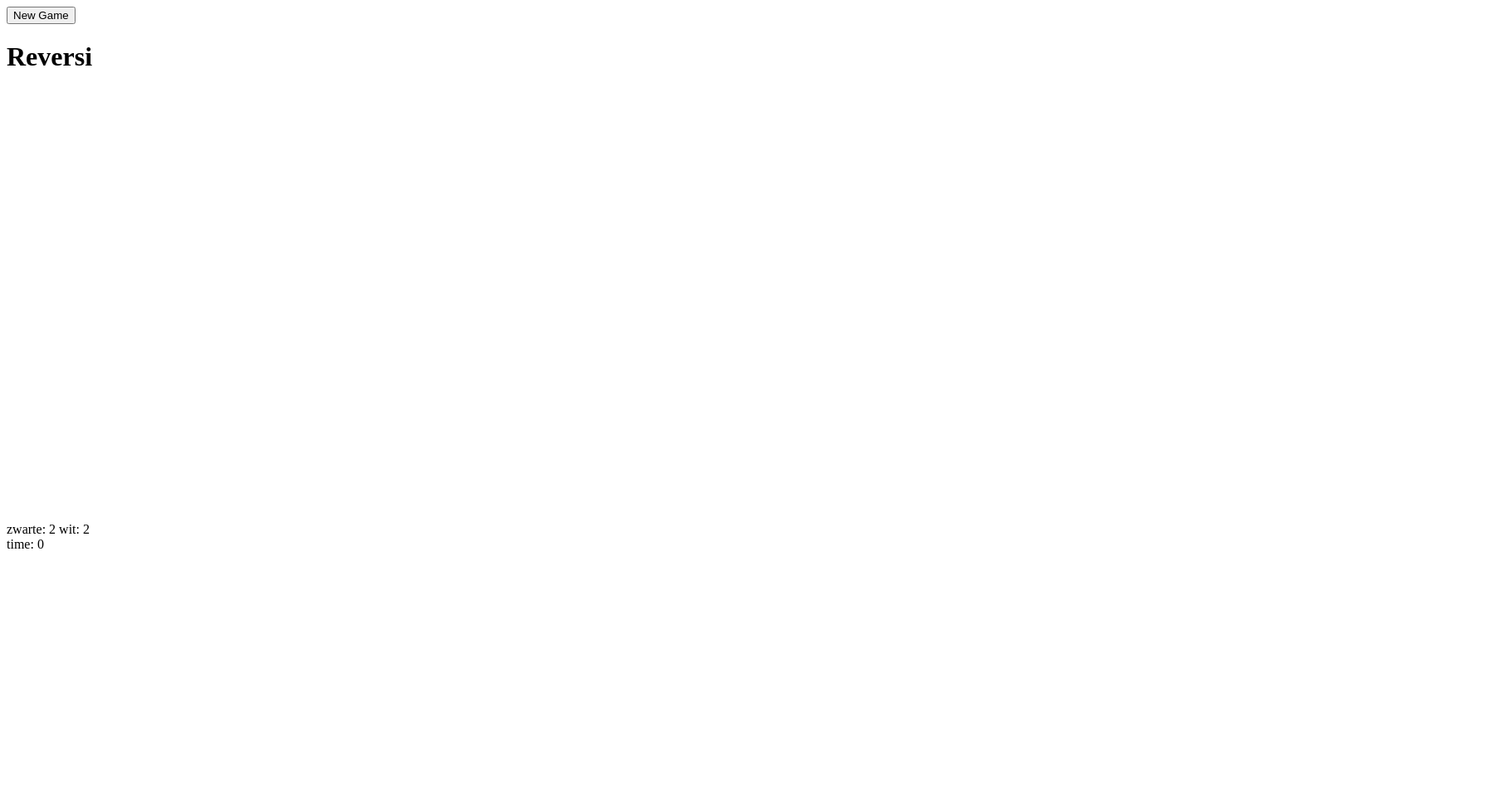
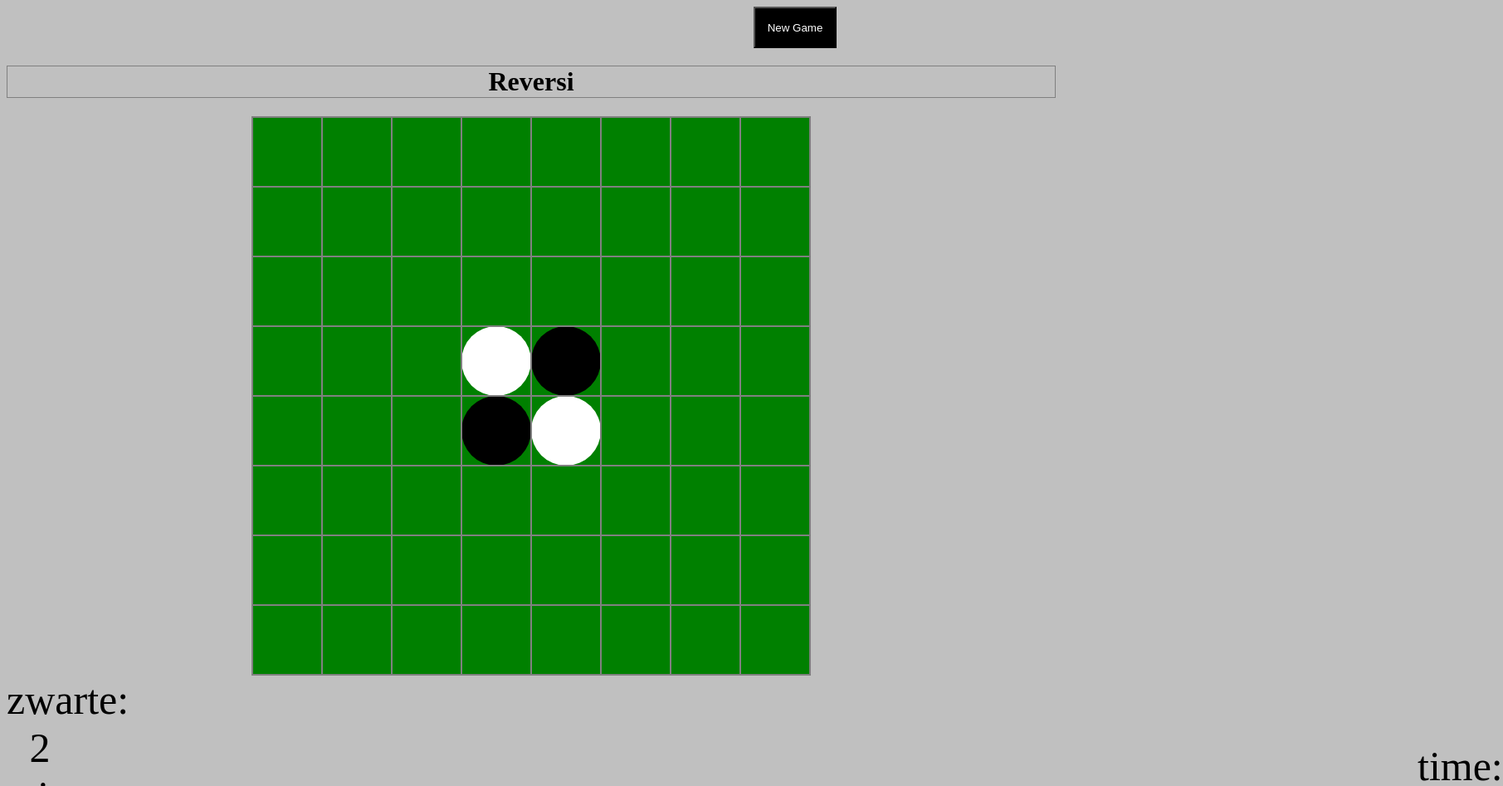
Before and after one commit to Magarmanoj28/Taak, a plain HTML site: page index.html in a window 1280 px wide. Shown: the top 947 px of the page at 83% size, 1811 px wide, since content can reach past the window. Before the commit the page ends 800 px from the top, so only its background shows below. Drawn offline with Linux system fonts and the light colour scheme.

Commit message:
Update stylesheet.css

```diff
--- a/stylesheet.css
+++ b/stylesheet.css
@@ -1,25 +1,80 @@
 /* Schrijf hier je CSS */
-table {
-        border-color: black;
-        border-collapse:collapse;
-        background-color:white;
-}
-td {
-        height: 35px;
-        width: 35px;
-        padding: 15px;
-        border: 1px black;
 
-}
-caption {
-        color: black;
-        width: 35px;
+table{
+        border-collapse: collapse;
 
 }
 
-.white{
-        display: block;
+h1{
+        border: 1px solid grey;
+        color:black;
+        text-align: center;
 }
-.black {
-            text-align: center;
+
+
+
+.board_element{
+        border: 2px solid grey;
+        width: 80px;
+        height: 80px;
+        text-align: center;
+        vertical-align: middle;
 }
+
+.zwarte{
+        background-color: black;
+        border-radius: 50%;
+
+}
+
+.wit{
+        background-color: white;
+        border-radius: 50%;
+}
+.empty{
+        background-color:green;
+}
+table,
+th,
+td{
+        border: 2px solid grey;
+        text-align: center;
+        margin-left: auto;
+        margin-right: auto;
+        background-color:green;
+        color:white;
+}
+th{
+        height: 80px;
+        width: 80px;
+        background-color: green;
+}
+
+
+body{
+        background-color:silver;
+}
+
+button{
+        margin-left:900px;
+        background-color: black;
+        color: white;
+        height: 50px;
+        width: 100px;
+}
+#score {
+        width: 80px;
+        height: 80px;
+        font-size: 50px;
+        background-color: silver;
+        text-align: center;
+}
+
+#timer{
+        margin-left: 1700px;
+        width: 50px;
+        height: 50px;
+        font-size: 50px;
+        background-color: silver;
+        text-align: center;
+}
```
